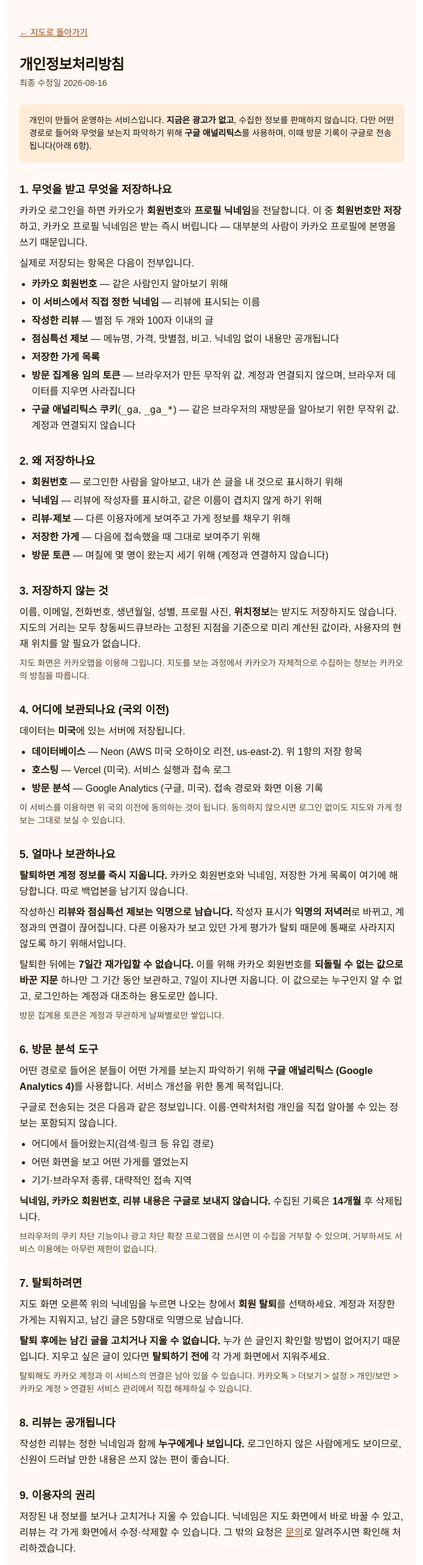
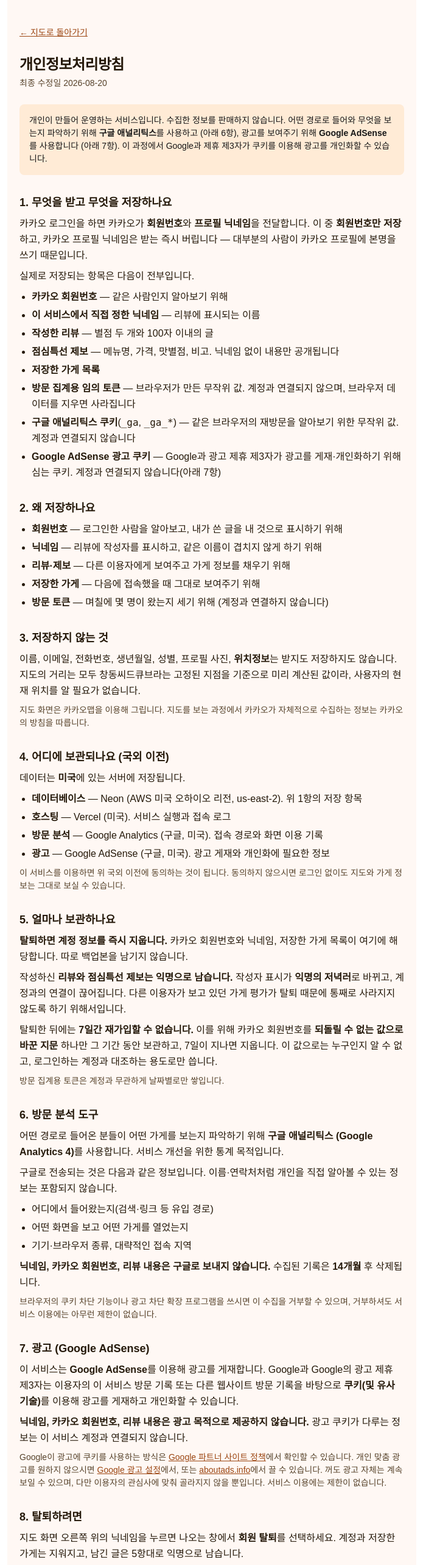
Before and after one commit to spoug02-glitch/bfl_map, a Next.js app in the folder web/: page /privacy in a window 1280 px wide. Shown: the top 2566 px of the page at 61% size, without its empty margins (292-987 px from the left). Built offline with nearby package versions, Linux system fonts and the light colour scheme; no server answers; a web font is replaced by a local one.

Commit message:
docs(bfl-map): disclose Google AdSense in privacy policy

```diff
--- a/web/app/(docs)/privacy/page.tsx
+++ b/web/app/(docs)/privacy/page.tsx
@@ -10,7 +10,7 @@ export const metadata: Metadata = {
   description: `${SERVICE.name}이 무엇을 받고, 무엇을 저장하지 않으며, 언제 지우는지`,
 };
 
-const UPDATED = "2026-08-16";
+const UPDATED = "2026-08-20";
 
 export default function PrivacyPage() {
   return (
@@ -19,9 +19,11 @@ export default function PrivacyPage() {
       <p className="mt-1 text-sm text-on-surface-variant">최종 수정일 {UPDATED}</p>
 
       <p className="mt-6 rounded-lg bg-surface-container p-4 text-sm">
-        개인이 만들어 운영하는 서비스입니다. <strong>지금은 광고가 없고</strong>, 수집한 정보를
-        판매하지 않습니다. 다만 어떤 경로로 들어와 무엇을 보는지 파악하기 위해{" "}
-        <strong>구글 애널리틱스</strong>를 사용하며, 이때 방문 기록이 구글로 전송됩니다(아래 6항).
+        개인이 만들어 운영하는 서비스입니다. 수집한 정보를 판매하지 않습니다. 어떤 경로로
+        들어와 무엇을 보는지 파악하기 위해 <strong>구글 애널리틱스</strong>를 사용하고
+        (아래 6항), 광고를 보여주기 위해 <strong>Google AdSense</strong>를 사용합니다
+        (아래 7항). 이 과정에서 Google과 제휴 제3자가 쿠키를 이용해 광고를 개인화할 수
+        있습니다.
       </p>
 
       <DocSection title="1. 무엇을 받고 무엇을 저장하나요">
@@ -39,6 +41,8 @@ export default function PrivacyPage() {
           <li><strong>저장한 가게 목록</strong></li>
           <li><strong>방문 집계용 임의 토큰</strong> — 브라우저가 만든 무작위 값. 계정과 연결되지 않으며, 브라우저 데이터를 지우면 사라집니다</li>
           <li><strong>구글 애널리틱스 쿠키</strong>(<code>_ga</code>, <code>_ga_*</code>) — 같은 브라우저의 재방문을 알아보기 위한 무작위 값. 계정과 연결되지 않습니다</li>
+          <li><strong>Google AdSense 광고 쿠키</strong> — Google과 광고 제휴 제3자가 광고를
+            게재·개인화하기 위해 심는 쿠키. 계정과 연결되지 않습니다(아래 7항)</li>
         </ul>
       </DocSection>
 
@@ -70,6 +74,7 @@ export default function PrivacyPage() {
           <li><strong>데이터베이스</strong> — Neon (AWS 미국 오하이오 리전, us-east-2). 위 1항의 저장 항목</li>
           <li><strong>호스팅</strong> — Vercel (미국). 서비스 실행과 접속 로그</li>
           <li><strong>방문 분석</strong> — Google Analytics (구글, 미국). 접속 경로와 화면 이용 기록</li>
+          <li><strong>광고</strong> — Google AdSense (구글, 미국). 광고 게재와 개인화에 필요한 정보</li>
         </ul>
         <p className="text-sm text-on-surface-variant">
           이 서비스를 이용하면 위 국외 이전에 동의하는 것이 됩니다. 동의하지 않으시면 로그인 없이도
@@ -120,7 +125,36 @@ export default function PrivacyPage() {
         </p>
       </DocSection>
 
-      <DocSection title="7. 탈퇴하려면">
+      <DocSection title="7. 광고 (Google AdSense)">
+        <p>
+          이 서비스는 <strong>Google AdSense</strong>를 이용해 광고를 게재합니다. Google과
+          Google의 광고 제휴 제3자는 이용자의 이 서비스 방문 기록 또는 다른 웹사이트 방문
+          기록을 바탕으로 <strong>쿠키(및 유사 기술)</strong>를 이용해 광고를 게재하고
+          개인화할 수 있습니다.
+        </p>
+        <p>
+          <strong>닉네임, 카카오 회원번호, 리뷰 내용은 광고 목적으로 제공하지 않습니다.</strong>{" "}
+          광고 쿠키가 다루는 정보는 이 서비스 계정과 연결되지 않습니다.
+        </p>
+        <p className="text-sm text-on-surface-variant">
+          Google이 광고에 쿠키를 사용하는 방식은{" "}
+          <a className="text-primary underline" href="https://policies.google.com/technologies/partner-sites" target="_blank" rel="noreferrer">
+            Google 파트너 사이트 정책
+          </a>
+          에서 확인할 수 있습니다. 개인 맞춤 광고를 원하지 않으시면{" "}
+          <a className="text-primary underline" href="https://adssettings.google.com/" target="_blank" rel="noreferrer">
+            Google 광고 설정
+          </a>
+          에서, 또는{" "}
+          <a className="text-primary underline" href="https://www.aboutads.info/choices/" target="_blank" rel="noreferrer">
+            aboutads.info
+          </a>
+          에서 끌 수 있습니다. 꺼도 광고 자체는 계속 보일 수 있으며, 다만 이용자의 관심사에
+          맞춰 골라지지 않을 뿐입니다. 서비스 이용에는 제한이 없습니다.
+        </p>
+      </DocSection>
+
+      <DocSection title="8. 탈퇴하려면">
         <p>
           지도 화면 오른쪽 위의 닉네임을 누르면 나오는 창에서 <strong>회원 탈퇴</strong>를 선택하세요.
           계정과 저장한 가게는 지워지고, 남긴 글은 5항대로 익명으로 남습니다.
@@ -136,14 +170,14 @@ export default function PrivacyPage() {
         </p>
       </DocSection>
 
-      <DocSection title="8. 리뷰는 공개됩니다">
+      <DocSection title="9. 리뷰는 공개됩니다">
         <p>
           작성한 리뷰는 정한 닉네임과 함께 <strong>누구에게나 보입니다.</strong> 로그인하지 않은
           사람에게도 보이므로, 신원이 드러날 만한 내용은 쓰지 않는 편이 좋습니다.
         </p>
       </DocSection>
 
-      <DocSection title="9. 이용자의 권리">
+      <DocSection title="10. 이용자의 권리">
         <p>
           저장된 내 정보를 보거나 고치거나 지울 수 있습니다. 닉네임은 지도 화면에서 바로 바꿀 수
           있고, 리뷰는 각 가게 화면에서 수정·삭제할 수 있습니다. 그 밖의 요청은{" "}
@@ -152,7 +186,7 @@ export default function PrivacyPage() {
         </p>
       </DocSection>
 
-      <DocSection title="10. 가게 정보의 출처">
+      <DocSection title="11. 가게 정보의 출처">
         <p>
           가게 목록은 제로페이(비플페이) 가맹점 공개 정보와 카카오맵의 장소 정보를 모아 만들었습니다.
           가게 사진은 쓰지 않습니다. 정보가 실제와 다르거나 노출을 원하지 않는 가게가 있다면{" "}
@@ -160,7 +194,7 @@ export default function PrivacyPage() {
         </p>
       </DocSection>
 
-      <DocSection title="11. 문의">
+      <DocSection title="12. 문의">
         <p>
           {CREDIT.author} ·{" "}
           <a className="text-primary underline" href={`mailto:${CREDIT.email}`}>{CREDIT.email}</a>
```
